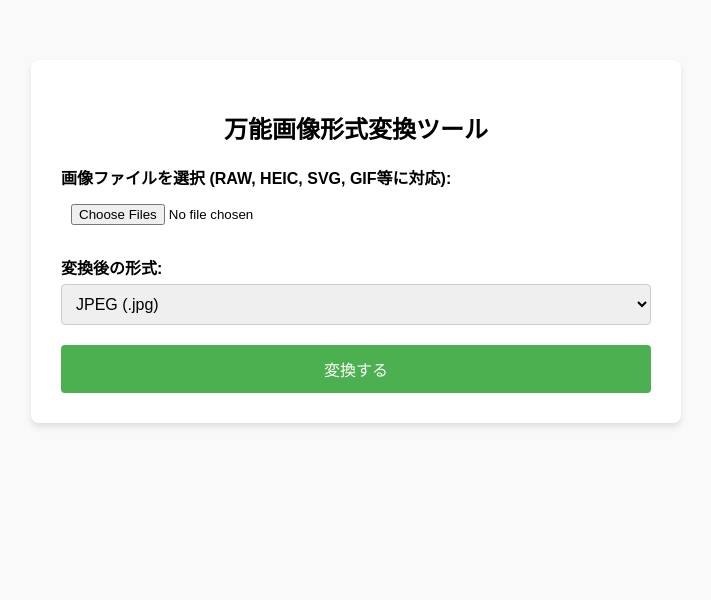
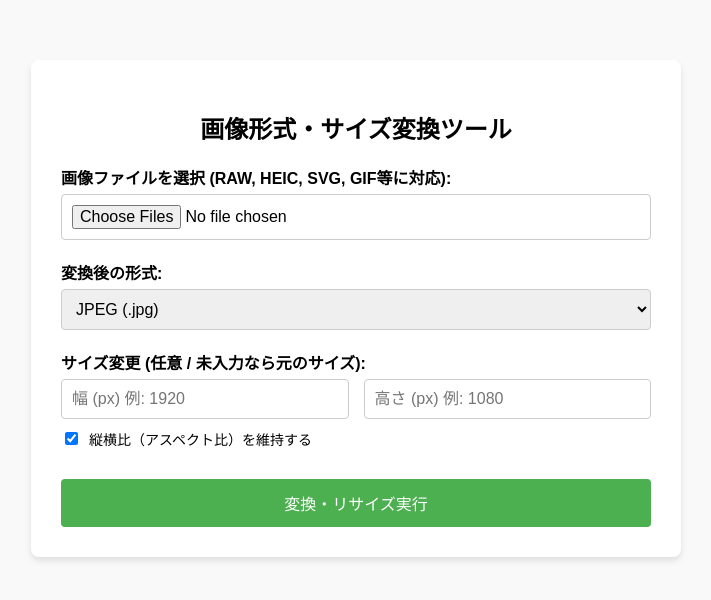
Before and after one commit to Python0718/Image, a FastAPI app: page / in a window 1280 px wide. Shown: the top 600 px of the page, without its empty margins (284-995 px from the left). Run offline with FastAPI, Linux system fonts and the light colour scheme.

Commit message:
Enhance image conversion tool with resizing options
Updated the title and added size adjustment options to the image conversion tool.

```diff
--- a/templates/index.html
+++ b/templates/index.html
@@ -3,15 +3,18 @@
 <head>
     <meta charset="UTF-8">
     <meta name="viewport" content="width=device-width, initial-scale=1.0">
-    <title>画像形式変換ツール</title>
+    <title>画像形式・サイズ変換ツール</title>
     <style>
         body { font-family: sans-serif; max-width: 650px; margin: 40px auto; padding: 20px; text-align: center; background: #f9f9f9; }
         .card { background: white; padding: 30px; border-radius: 8px; box-shadow: 0 4px 6px rgba(0,0,0,0.1); }
         .form-group { margin: 20px 0; text-align: left; }
         label { display: block; margin-bottom: 5px; font-weight: bold; }
-        input[type="file"] { width: 100%; padding: 10px; box-sizing: border-box; }
-        select { width: 100%; padding: 10px; border-radius: 4px; border: 1px solid #ccc; font-size: 16px; }
-        button { background: #4CAF50; color: white; border: none; padding: 12px 20px; font-size: 16px; border-radius: 4px; cursor: pointer; width: 100%; }
+        input[type="file"], input[type="number"], select { width: 100%; padding: 10px; box-sizing: border-box; border-radius: 4px; border: 1px solid #ccc; font-size: 16px; }
+        .size-inputs { display: flex; gap: 15px; }
+        .size-inputs > div { flex: 1; }
+        .checkbox-group { display: flex; align-items: center; gap: 8px; margin-top: 10px; font-size: 14px; font-weight: normal; cursor: pointer; }
+        .checkbox-group input { width: auto; cursor: pointer; }
+        button { background: #4CAF50; color: white; border: none; padding: 12px 20px; font-size: 16px; border-radius: 4px; cursor: pointer; width: 100%; margin-top: 10px; }
         button:hover { background: #45a049; }
         button:disabled { background: #ccc; cursor: not-allowed; }
         .result-list { margin-top: 20px; text-align: left; border-top: 1px solid #eee; padding-top: 15px; }
@@ -23,12 +26,13 @@
 </head>
 <body>
     <div class="card">
-        <h2>万能画像形式変換ツール</h2>
+        <h2>画像形式・サイズ変換ツール</h2>
         <form id="convertForm">
             <div class="form-group">
                 <label>画像ファイルを選択 (RAW, HEIC, SVG, GIF等に対応):</label>
                 <input type="file" name="files" multiple required accept="image/*,.heic,.heif,.avif,.svg,.ico,.dng,.cr2,.cr3,.nef,.arw">
             </div>
+
             <div class="form-group">
                 <label>変換後の形式:</label>
                 <select name="target_format">
@@ -42,10 +46,27 @@
                     <option value="SVG">SVG (.svg)</option>
                 </select>
             </div>
-            <button type="submit" id="submitBtn">変換する</button>
+
+            <div class="form-group">
+                <label>サイズ変更 (任意 / 未入力なら元のサイズ):</label>
+                <div class="size-inputs">
+                    <div>
+                        <input type="number" name="width" min="1" placeholder="幅 (px) 例: 1920">
+                    </div>
+                    <div>
+                        <input type="number" name="height" min="1" placeholder="高さ (px) 例: 1080">
+                    </div>
+                </div>
+                <label class="checkbox-group">
+                    <input type="checkbox" name="maintain_aspect" value="true" checked>
+                    縦横比（アスペクト比）を維持する
+                </label>
+            </div>
+
+            <button type="submit" id="submitBtn">変換・リサイズ実行</button>
         </form>
 
-        <div id="loading" class="loading">⏳ 変換処理中... しばらくお待ちください</div>
+        <div id="loading" class="loading">⏳ 処理中... しばらくお待ちください</div>
 
         <div id="resultContainer" class="result-list" style="display: none;">
             <h3>変換完了ファイル</h3>
@@ -64,7 +85,11 @@
 
             const formData = new FormData(e.target);
 
-            // ボタン無効化＆ローディング表示
+            // チェックボックスがオフの場合は false を送る補正
+            if (!e.target.maintain_aspect.checked) {
+                formData.set('maintain_aspect', 'false');
+            }
+
             submitBtn.disabled = true;
             loading.style.display = 'block';
             resultContainer.style.display = 'none';
```
